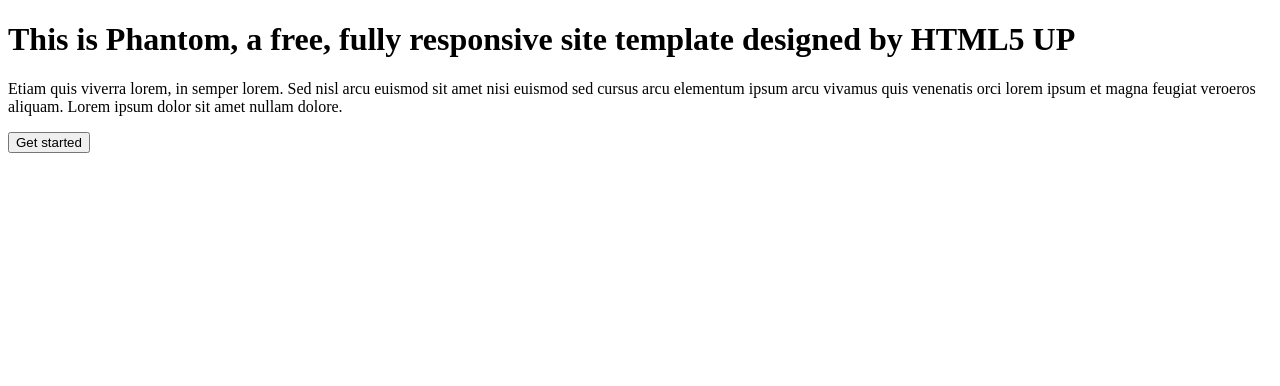
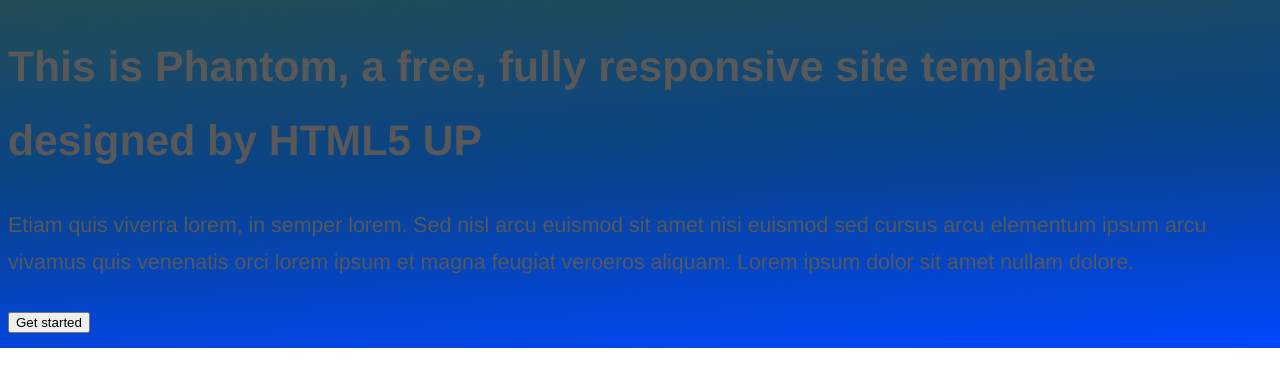
Before and after one commit to Ibinou/website, a plain HTML site: page index.html in a window 1280 px wide. Drawn offline with Linux system fonts and the light colour scheme.

Commit message:
Update index.html

```diff
--- a/index.html
+++ b/index.html
@@ -3,6 +3,7 @@
 <head>
     <meta charset="UTF-8">
     <meta name="viewport" content="width=device-width, initial-scale=1.0, maximum-scale=1, user-scalable=no, minimal-ui, viewport-fit=cover">
+    <link rel="stylesheet" href="main.css" keep="">
         <script src="https://kit.fontawesome.com/a5ae6c00ff.js" crossorigin="anonymous"></script>
     <title>Ma Première Page Web</title>
 </head>
```
